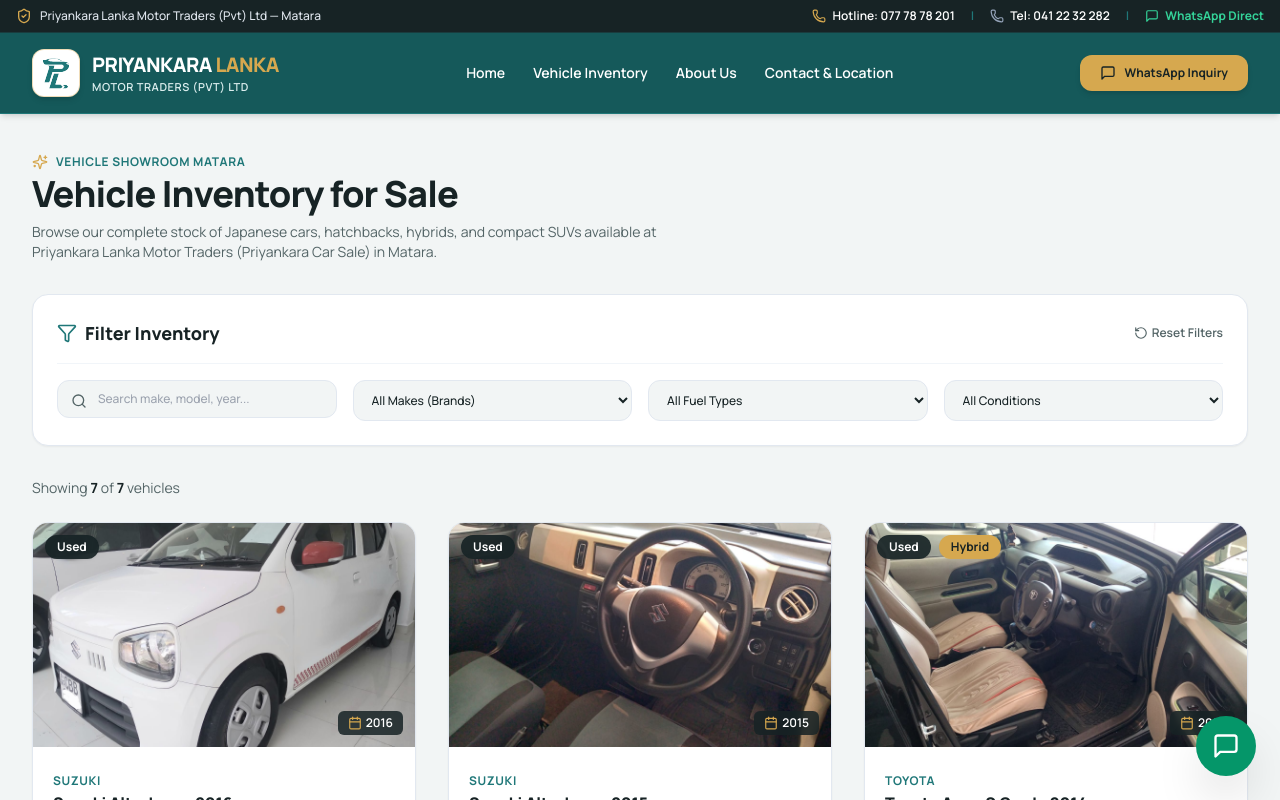
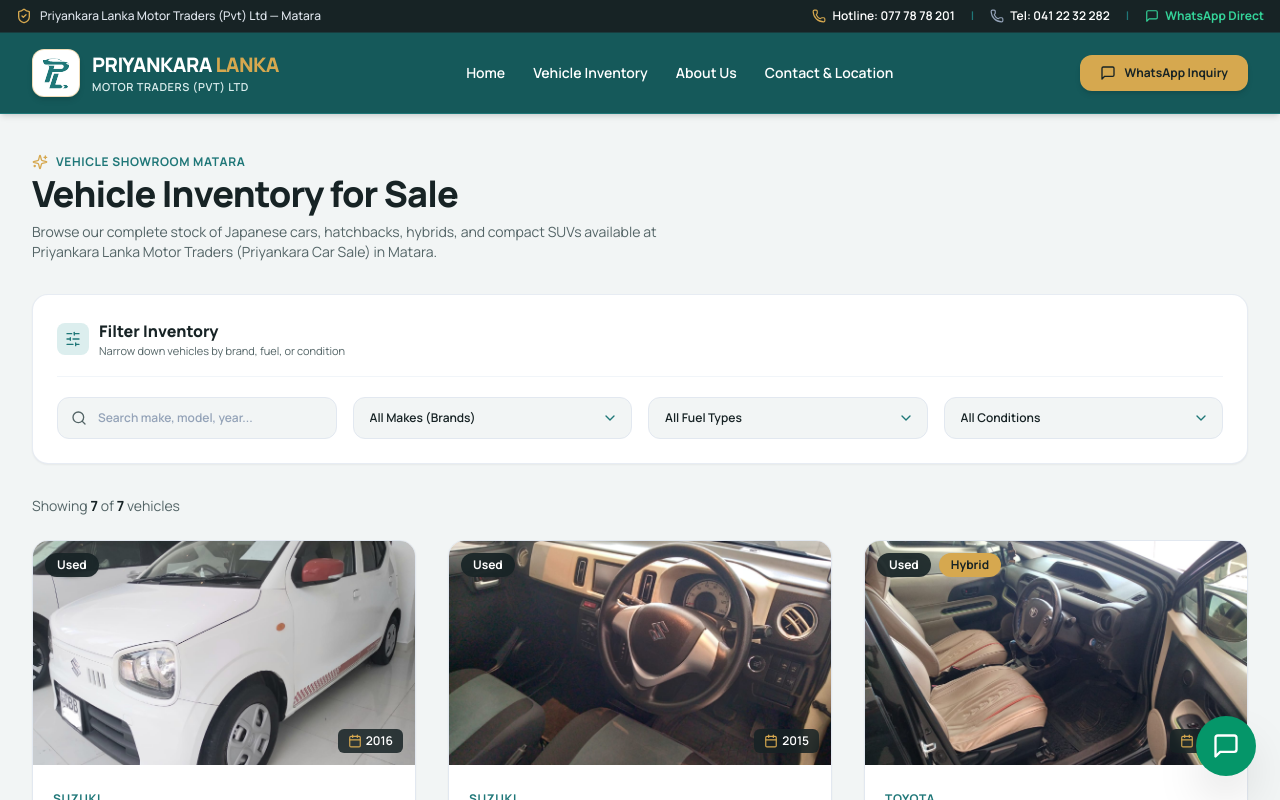
Before and after one commit to perpova/plmt, a Next.js app: page /cars in a window 1280 px wide. Shown: the top 800 px of the page. Built offline with nearby package versions, Linux system fonts and the light colour scheme.

Commit message:
edited filter dropdwon

```diff
--- a/src/components/CarFilter.tsx
+++ b/src/components/CarFilter.tsx
@@ -1,7 +1,7 @@
 'use client';
 
 import React from 'react';
-import { Search, Filter, RotateCcw } from 'lucide-react';
+import { Search, Filter, RotateCcw, ChevronDown, SlidersHorizontal } from 'lucide-react';
 
 interface CarFilterProps {
   searchQuery: string;
@@ -26,72 +26,98 @@
   setSelectedCondition,
   resetFilters,
 }: CarFilterProps) {
+  const activeFiltersCount =
+    (searchQuery.trim() ? 1 : 0) +
+    (selectedMake ? 1 : 0) +
+    (selectedFuel ? 1 : 0) +
+    (selectedCondition ? 1 : 0);
+
   return (
-    <div className="bg-white rounded-2xl p-4 sm:p-6 border border-slate-200 shadow-sm mb-8">
-      <div className="flex flex-col md:flex-row md:items-center justify-between gap-4 mb-4 pb-4 border-b border-slate-100">
-        <div className="flex items-center gap-2">
-          <Filter className="w-5 h-5 text-[#1F7778]" />
-          <h2 className="text-lg font-extrabold text-[#172325]">Filter Inventory</h2>
+    <div className="bg-white rounded-2xl p-5 sm:p-6 border border-slate-200/80 shadow-sm hover:shadow-md transition-shadow mb-8">
+      {/* Filter Bar Header */}
+      <div className="flex flex-col sm:flex-row sm:items-center justify-between gap-4 mb-5 pb-4 border-b border-slate-100">
+        <div className="flex items-center gap-2.5">
+          <div className="w-8 h-8 rounded-lg bg-[#DCEEEE] flex items-center justify-center text-[#1F7778]">
+            <SlidersHorizontal className="w-4 h-4" />
+          </div>
+          <div>
+            <h2 className="text-base font-extrabold text-[#172325] flex items-center gap-2">
+              <span>Filter Inventory</span>
+              {activeFiltersCount > 0 && (
+                <span className="bg-[#1F7778] text-white text-[10px] font-bold px-2 py-0.5 rounded-full">
+                  {activeFiltersCount} Active
+                </span>
+              )}
+            </h2>
+            <p className="text-[11px] text-[#536466]">Narrow down vehicles by brand, fuel, or condition</p>
+          </div>
         </div>
-        <button
-          onClick={resetFilters}
-          className="text-xs text-[#536466] hover:text-[#1F7778] flex items-center gap-1 font-semibold self-start md:self-auto transition-colors"
-        >
-          <RotateCcw className="w-3.5 h-3.5" />
-          <span>Reset Filters</span>
-        </button>
+
+        {activeFiltersCount > 0 && (
+          <button
+            onClick={resetFilters}
+            className="text-xs text-[#1F7778] hover:text-[#15595A] bg-[#DCEEEE]/60 hover:bg-[#DCEEEE] px-3.5 py-1.5 rounded-lg flex items-center gap-1.5 font-bold transition-all self-start sm:self-auto"
+          >
+            <RotateCcw className="w-3.5 h-3.5" />
+            <span>Reset All Filters</span>
+          </button>
+        )}
       </div>
 
+      {/* Filter Inputs Grid */}
       <div className="grid grid-cols-1 sm:grid-cols-2 lg:grid-cols-4 gap-4">
-        {/* Search Input */}
-        <div className="relative">
-          <Search className="w-4 h-4 text-[#536466] absolute left-3.5 top-1/2 -translate-y-1/2" />
+        {/* Search Bar Input */}
+        <div className="relative group">
+          <Search className="w-4 h-4 text-[#536466] group-focus-within:text-[#1F7778] absolute left-3.5 top-1/2 -translate-y-1/2 transition-colors" />
           <input
             type="text"
             placeholder="Search make, model, year..."
             value={searchQuery}
             onChange={(e) => setSearchQuery(e.target.value)}
-            className="w-full pl-10 pr-4 py-2.5 bg-[#F2F5F5] border border-slate-200 rounded-xl text-xs focus:outline-none focus:ring-2 focus:ring-[#1F7778] focus:bg-white text-[#172325] font-medium"
+            className="w-full pl-10 pr-4 py-3 bg-[#F2F5F5] hover:bg-white border border-slate-200 hover:border-[#1F7778]/40 rounded-xl text-xs font-semibold text-[#172325] placeholder:text-slate-400 focus:outline-none focus:ring-2 focus:ring-[#1F7778]/20 focus:border-[#1F7778] focus:bg-white transition-all shadow-xs"
           />
         </div>
 
-        {/* Make Filter */}
-        <div>
+        {/* Custom Styled Make Select Box */}
+        <div className="relative group">
           <select
             value={selectedMake}
             onChange={(e) => setSelectedMake(e.target.value)}
-            className="w-full px-3.5 py-2.5 bg-[#F2F5F5] border border-slate-200 rounded-xl text-xs focus:outline-none focus:ring-2 focus:ring-[#1F7778] focus:bg-white text-[#172325] font-medium"
+            className="w-full appearance-none pl-4 pr-10 py-3 bg-[#F2F5F5] hover:bg-white border border-slate-200 hover:border-[#1F7778]/40 rounded-xl text-xs font-semibold text-[#172325] focus:outline-none focus:ring-2 focus:ring-[#1F7778]/20 focus:border-[#1F7778] focus:bg-white transition-all shadow-xs cursor-pointer"
           >
-            <option value="">All Makes (Brands)</option>
-            <option value="Suzuki">Suzuki</option>
-            <option value="Toyota">Toyota</option>
+            <option value="" className="text-slate-500">All Makes (Brands)</option>
+            <option value="Suzuki" className="text-[#172325] font-semibold py-1">Suzuki</option>
+            <option value="Toyota" className="text-[#172325] font-semibold py-1">Toyota</option>
           </select>
+          <ChevronDown className="w-4 h-4 text-[#1F7778] group-hover:text-[#15595A] absolute right-3.5 top-1/2 -translate-y-1/2 pointer-events-none transition-transform group-focus-within:rotate-180" />
         </div>
 
-        {/* Fuel Filter */}
-        <div>
+        {/* Custom Styled Fuel Select Box */}
+        <div className="relative group">
           <select
             value={selectedFuel}
             onChange={(e) => setSelectedFuel(e.target.value)}
-            className="w-full px-3.5 py-2.5 bg-[#F2F5F5] border border-slate-200 rounded-xl text-xs focus:outline-none focus:ring-2 focus:ring-[#1F7778] focus:bg-white text-[#172325] font-medium"
+            className="w-full appearance-none pl-4 pr-10 py-3 bg-[#F2F5F5] hover:bg-white border border-slate-200 hover:border-[#1F7778]/40 rounded-xl text-xs font-semibold text-[#172325] focus:outline-none focus:ring-2 focus:ring-[#1F7778]/20 focus:border-[#1F7778] focus:bg-white transition-all shadow-xs cursor-pointer"
           >
-            <option value="">All Fuel Types</option>
-            <option value="Petrol">Petrol</option>
-            <option value="Hybrid">Hybrid</option>
+            <option value="" className="text-slate-500">All Fuel Types</option>
+            <option value="Petrol" className="text-[#172325] font-semibold py-1">Petrol</option>
+            <option value="Hybrid" className="text-[#172325] font-semibold py-1">Hybrid</option>
           </select>
+          <ChevronDown className="w-4 h-4 text-[#1F7778] group-hover:text-[#15595A] absolute right-3.5 top-1/2 -translate-y-1/2 pointer-events-none transition-transform group-focus-within:rotate-180" />
         </div>
 
-        {/* Condition Filter */}
-        <div>
+        {/* Custom Styled Condition Select Box */}
+        <div className="relative group">
           <select
             value={selectedCondition}
             onChange={(e) => setSelectedCondition(e.target.value)}
-            className="w-full px-3.5 py-2.5 bg-[#F2F5F5] border border-slate-200 rounded-xl text-xs focus:outline-none focus:ring-2 focus:ring-[#1F7778] focus:bg-white text-[#172325] font-medium"
+            className="w-full appearance-none pl-4 pr-10 py-3 bg-[#F2F5F5] hover:bg-white border border-slate-200 hover:border-[#1F7778]/40 rounded-xl text-xs font-semibold text-[#172325] focus:outline-none focus:ring-2 focus:ring-[#1F7778]/20 focus:border-[#1F7778] focus:bg-white transition-all shadow-xs cursor-pointer"
           >
-            <option value="">All Conditions</option>
-            <option value="Used">Used Vehicles</option>
-            <option value="Brand New">Brand New Vehicles</option>
+            <option value="" className="text-slate-500">All Conditions</option>
+            <option value="Used" className="text-[#172325] font-semibold py-1">Used Vehicles</option>
+            <option value="Brand New" className="text-[#172325] font-semibold py-1">Brand New Vehicles</option>
           </select>
+          <ChevronDown className="w-4 h-4 text-[#1F7778] group-hover:text-[#15595A] absolute right-3.5 top-1/2 -translate-y-1/2 pointer-events-none transition-transform group-focus-within:rotate-180" />
         </div>
       </div>
     </div>
```
